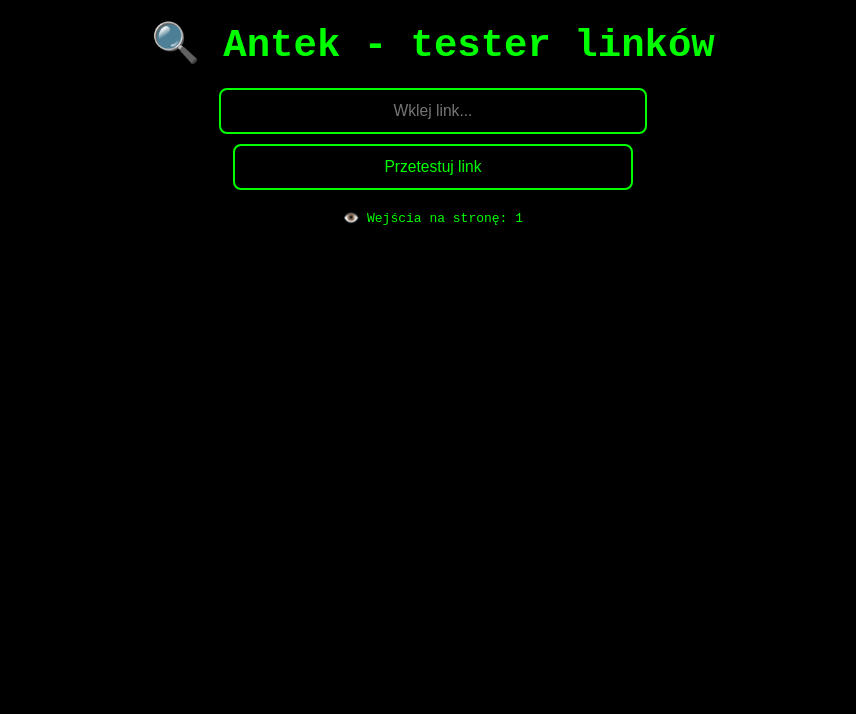
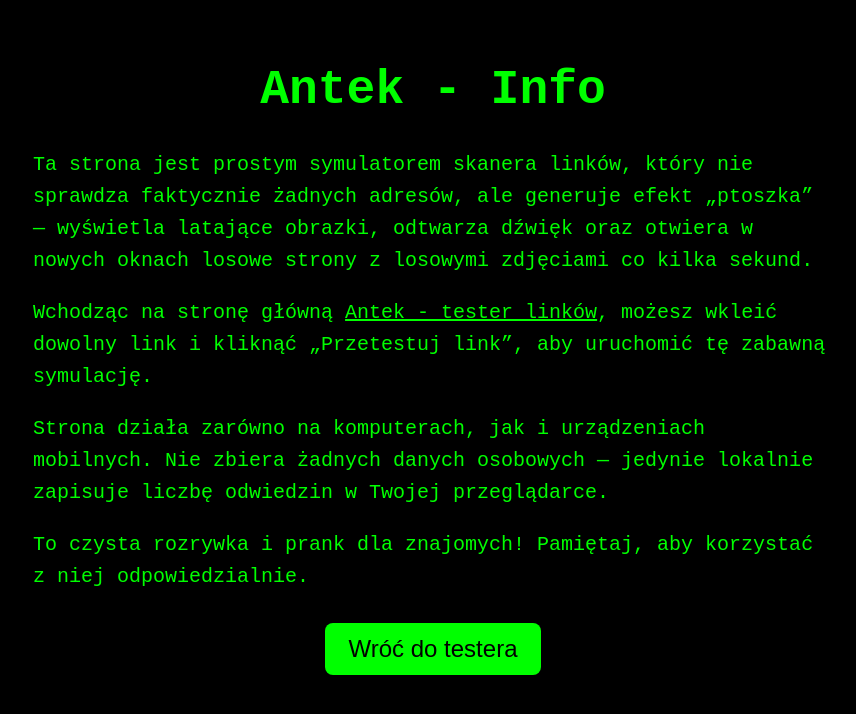
Before and after one commit to kostek1123Q/info, a plain HTML site: page index.html in a window 1280 px wide. Shown: the whole page, without its empty margins (207-1063 px from the left). Drawn offline with Linux system fonts and the light colour scheme.

Commit message:
Update index.html

```diff
--- a/index.html
+++ b/index.html
@@ -2,153 +2,72 @@
 <html lang="pl">
 <head>
   <meta charset="UTF-8" />
-  <meta name="viewport" content="width=device-width, initial-scale=1.0" />
-  <title>Antek - tester linków</title>
+  <meta name="viewport" content="width=device-width, initial-scale=1" />
+  <title>Antek - Info</title>
   <style>
-    html, body {
+    body {
       margin: 0;
-      padding: 0;
-      background-color: black;
+      padding: 20px;
+      font-family: monospace, monospace;
+      background-color: #000;
       color: lime;
-      font-family: monospace;
-      overflow: hidden;
-      text-align: center;
-      height: 100vh;
+      line-height: 1.6;
+      max-width: 800px;
+      margin-left: auto;
+      margin-right: auto;
     }
     h1 {
       font-size: 6vw;
-      margin: 20px 10px;
+      text-align: center;
+      margin-bottom: 1rem;
     }
-    input, button {
+    p {
       font-size: 4vw;
-      padding: 12px;
-      margin: 10px auto;
+      margin-bottom: 1rem;
+    }
+    a {
+      color: lime;
+      text-decoration: underline;
+    }
+    @media (min-width: 768px) {
+      h1 {
+        font-size: 3rem;
+      }
+      p {
+        font-size: 1.25rem;
+      }
+    }
+    button {
       display: block;
-      width: 80%;
-      max-width: 400px;
-      border: 2px solid lime;
-      background: black;
-      color: lime;
-      text-align: center;
+      margin: 30px auto 0;
+      background: lime;
+      border: none;
+      color: black;
+      padding: 12px 24px;
+      font-size: 1.5rem;
       border-radius: 8px;
+      cursor: pointer;
     }
     button:hover {
-      background-color: lime;
-      color: black;
-      cursor: pointer;
-    }
-    .flying {
-      position: absolute;
-      width: 80px;
-      animation: fly 6s linear infinite;
-      z-index: 999;
-      pointer-events: none;
-    }
-    @keyframes fly {
-      0% {
-        transform: translateY(100vh) rotate(0deg);
-        left: 0;
-      }
-      100% {
-        transform: translateY(-150vh) rotate(1080deg);
-        left: 100vw;
-      }
-    }
-    #counter {
-      margin-top: 20px;
-      font-size: 4vw;
-    }
-    @media (min-width: 768px) {
-      h1 { font-size: 3rem; }
-      input, button { font-size: 1.2rem; }
-      #counter { font-size: 1rem; }
+      background: #aaffaa;
     }
   </style>
 </head>
 <body>
-  <h1>🔍 Antek - tester linków</h1>
-  <input type="text" id="linkInput" placeholder="Wklej link..." />
-  <button onclick="startChaos()">Przetestuj link</button>
-  <div id="counter"></div>
+  <h1>Antek - Info</h1>
+  <p>Ta strona jest prostym symulatorem skanera linków, który nie sprawdza faktycznie żadnych adresów, ale generuje efekt „ptoszka” — wyświetla latające obrazki, odtwarza dźwięk oraz otwiera w nowych oknach losowe strony z losowymi zdjęciami co kilka sekund.</p>
 
-  <audio id="audio" src="https://www.myinstants.com/media/sounds/troll-song.mp3" preload="auto"></audio>
+  <p>Wchodząc na stronę główną <a href="index.html">Antek - tester linków</a>, możesz wkleić dowolny link i kliknąć „Przetestuj link”, aby uruchomić tę zabawną symulację.</p>
+
+  <p>Strona działa zarówno na komputerach, jak i urządzeniach mobilnych. Nie zbiera żadnych danych osobowych — jedynie lokalnie zapisuje liczbę odwiedzin w Twojej przeglądarce.</p>
+
+  <p>To czysta rozrywka i prank dla znajomych! Pamiętaj, aby korzystać z niej odpowiedzialnie.</p>
+
+  <button onclick="goBack()">Wróć do testera</button>
 
   <script>
-    // Licznik wejść (localStorage)
-    const counterKey = "visits";
-    const counterEl = document.getElementById("counter");
-    let visits = localStorage.getItem(counterKey);
-    visits = visits ? parseInt(visits) + 1 : 1;
-    localStorage.setItem(counterKey, visits);
-    counterEl.textContent = `👁️ Wejścia na stronę: ${visits}`;
-
-    // Obrazki z neta (bez potrzeby hostowania)
-    const imageUrls = [
-      "https://i.imgur.com/0rZbZBn.png", // ptoszek
-      "https://media.giphy.com/media/l0MYC0LajbaPoEADu/giphy.gif",
-      "https://i.imgur.com/v4jvG5D.gif",
-      "https://i.imgur.com/8fFM4QI.gif"
-    ];
-
-    function createFlyingImage() {
-      const img = document.createElement("img");
-      img.src = imageUrls[Math.floor(Math.random() * imageUrls.length)];
-      img.className = "flying";
-      img.style.top = `${Math.random() * window.innerHeight}px`;
-      img.style.left = `${Math.random() * window.innerWidth}px`;
-      document.body.appendChild(img);
-      setTimeout(() => img.remove(), 8000);
-    }
-
-    function flashBackground() {
-      const colors = ["black", "red", "blue", "lime", "magenta", "yellow"];
-      let i = 0;
-      const interval = setInterval(() => {
-        document.body.style.backgroundColor = colors[i % colors.length];
-        i++;
-        if (i > 25) {
-          clearInterval(interval);
-          document.body.style.backgroundColor = "black";
-        }
-      }, 120);
-    }
-
-    // Otwiera 20 losowych stron co 3 sekundy
-    function showPopups() {
-      const sites = [
-        "https://en.wikipedia.org/wiki/Special:Random",
-        "https://unsplash.com/random",
-        "https://picsum.photos/200",
-        "https://placekitten.com/200/300",
-        "https://www.reddit.com/r/random",
-        "https://www.boredpanda.com/",
-        "https://www.theuselessweb.com/",
-        "https://thispersondoesnotexist.com/",
-        "https://randomwordgenerator.com/",
-        "https://www.funnyjunk.com/"
-      ];
-
-      let count = 0;
-      const interval = setInterval(() => {
-        if (count >= 20) {
-          clearInterval(interval);
-          return;
-        }
-        const site = sites[Math.floor(Math.random() * sites.length)];
-        const randParam = Math.floor(Math.random() * 100000);
-        window.open(`${site}?img=${randParam}`, "_blank");
-        count++;
-      }, 3000);
-    }
-
-    function startChaos() {
-      alert("Trwa analiza... 🔍");
-      document.getElementById("audio").play();
-      flashBackground();
-      showPopups();
-      for (let i = 0; i < 15; i++) {
-        setTimeout(createFlyingImage, i * 250);
-      }
+    function goBack() {
+      window.location.href = 'index.html';
     }
   </script>
 </body>
```
